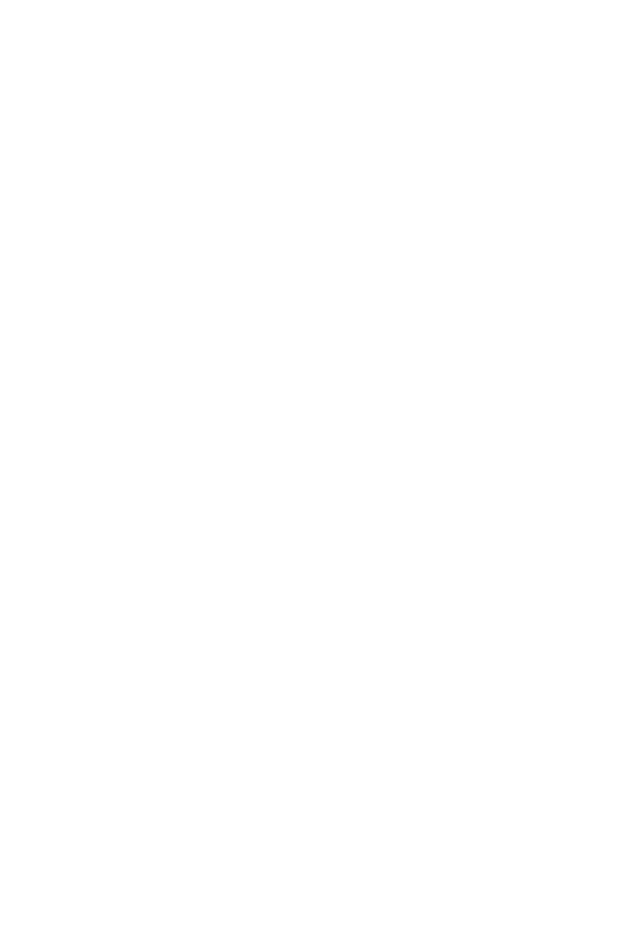
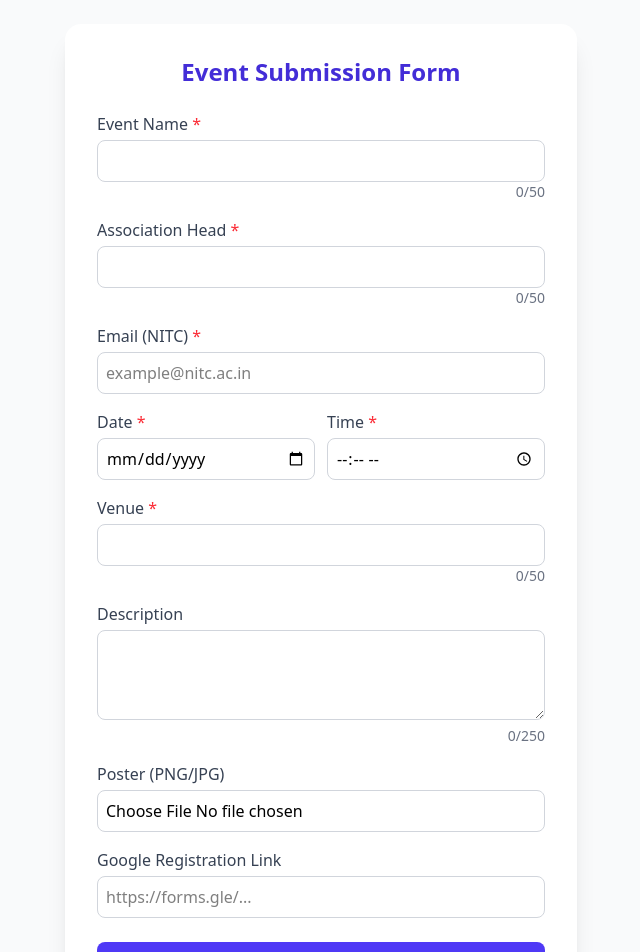
Before and after one commit to ManmayGhosh/NITC_event_board_, a React (Vite) app in the folder client/: page /submit-event in a window 1280 px wide. Before the commit this address had no page. Shown: the top 952 px of the page, without its empty margins (319-959 px from the left). Before the commit the page ends 800 px from the top, so only its background shows below. Built offline with nearby package versions, Linux system fonts and the light colour scheme.

Commit message:
event form UI done

```diff
--- /dev/null
+++ b/client/src/components/EventForm.jsx
@@ -0,0 +1,227 @@
+import React, { useState } from "react";
+
+const EventForm = () => {
+  const [formData, setFormData] = useState({
+    eventName: "",
+    associationHead: "",
+    email: "",
+    date: "",
+    time: "",
+    venue: "",
+    description: "",
+    poster: null,
+    registrationLink: "",
+  });
+
+  const handleChange = (e) => {
+    const { name, value, files } = e.target;
+
+    if (name === "poster") {
+      const file = files[0];
+      if (!file) return;
+
+      const validTypes = ["image/png", "image/jpeg"];
+      if (!validTypes.includes(file.type)) {
+        alert("❌ Only PNG and JPG files are allowed!");
+        e.target.value = "";
+        return;
+      }
+      setFormData((prev) => ({ ...prev, poster: file }));
+    } else {
+      setFormData((prev) => ({ ...prev, [name]: value }));
+    }
+  };
+
+  const handleSubmit = (e) => {
+    e.preventDefault();
+
+    const { eventName, associationHead, email, date, time, venue } = formData;
+
+    // ✅ Mandatory fields validation
+    if (!eventName || !associationHead || !email || !date || !time || !venue) {
+      alert("⚠️ Please fill all mandatory fields (Event Name, Association Head, Email, Date, Time, Venue).");
+      return;
+    }
+
+    // ✅ Validate email format + domain
+    const emailRegex = /^[^\s@]+@[^\s@]+\.[^\s@]+$/;
+    if (!emailRegex.test(email) || !email.endsWith("@nitc.ac.in")) {
+      alert("⚠️ Please enter a valid @nitc.ac.in email address.");
+      return;
+    }
+
+    console.log("✅ Submitted Event:", formData);
+    alert("Event submitted successfully! (Check console for details)");
+  };
+
+  return (
+    <div className="min-h-screen flex justify-center items-center bg-gray-50 p-6">
+      <form
+        onSubmit={handleSubmit}
+        className="bg-white shadow-xl rounded-2xl p-8 w-full max-w-lg"
+      >
+        <h2 className="text-2xl font-bold mb-6 text-center text-indigo-700">
+          Event Submission Form
+        </h2>
+
+        {/* Event Name */}
+        <div className="mb-4">
+          <label className="block text-gray-700 font-medium mb-1">
+            Event Name <span className="text-red-500">*</span>
+          </label>
+          <input
+            type="text"
+            name="eventName"
+            value={formData.eventName}
+            onChange={handleChange}
+            maxLength="50"
+            required
+            className="w-full p-2 border border-gray-300 rounded-lg focus:ring-2 focus:ring-indigo-500"
+          />
+          <p className="text-sm text-gray-500 text-right">
+            {formData.eventName.length}/50
+          </p>
+        </div>
+
+        {/* Association Head */}
+        <div className="mb-4">
+          <label className="block text-gray-700 font-medium mb-1">
+            Association Head <span className="text-red-500">*</span>
+          </label>
+          <input
+            type="text"
+            name="associationHead"
+            value={formData.associationHead}
+            onChange={handleChange}
+            maxLength="50"
+            required
+            className="w-full p-2 border border-gray-300 rounded-lg focus:ring-2 focus:ring-indigo-500"
+          />
+          <p className="text-sm text-gray-500 text-right">
+            {formData.associationHead.length}/50
+          </p>
+        </div>
+
+        {/* Email */}
+        <div className="mb-4">
+          <label className="block text-gray-700 font-medium mb-1">
+            Email (NITC) <span className="text-red-500">*</span>
+          </label>
+          <input
+            type="email"
+            name="email"
+            value={formData.email}
+            onChange={handleChange}
+            placeholder="example@nitc.ac.in"
+            required
+            className="w-full p-2 border border-gray-300 rounded-lg focus:ring-2 focus:ring-indigo-500"
+          />
+        </div>
+
+        {/* Date & Time */}
+        <div className="flex gap-3 mb-4">
+          <div className="flex-1">
+            <label className="block text-gray-700 font-medium mb-1">
+              Date <span className="text-red-500">*</span>
+            </label>
+            <input
+              type="date"
+              name="date"
+              value={formData.date}
+              onChange={handleChange}
+              required
+              className="w-full p-2 border border-gray-300 rounded-lg focus:ring-2 focus:ring-indigo-500"
+            />
+          </div>
+
+          <div className="flex-1">
+            <label className="block text-gray-700 font-medium mb-1">
+              Time <span className="text-red-500">*</span>
+            </label>
+            <input
+              type="time"
+              name="time"
+              value={formData.time}
+              onChange={handleChange}
+              required
+              className="w-full p-2 border border-gray-300 rounded-lg focus:ring-2 focus:ring-indigo-500"
+            />
+          </div>
+        </div>
+
+        {/* Venue */}
+        <div className="mb-4">
+          <label className="block text-gray-700 font-medium mb-1">
+            Venue <span className="text-red-500">*</span>
+          </label>
+          <input
+            type="text"
+            name="venue"
+            value={formData.venue}
+            onChange={handleChange}
+            maxLength="50"
+            required
+            className="w-full p-2 border border-gray-300 rounded-lg focus:ring-2 focus:ring-indigo-500"
+          />
+          <p className="text-sm text-gray-500 text-right">
+            {formData.venue.length}/50
+          </p>
+        </div>
+
+        {/* Description */}
+        <div className="mb-4">
+          <label className="block text-gray-700 font-medium mb-1">Description</label>
+          <textarea
+            name="description"
+            value={formData.description}
+            onChange={handleChange}
+            maxLength="250"
+            rows="3"
+            className="w-full p-2 border border-gray-300 rounded-lg focus:ring-2 focus:ring-indigo-500"
+          />
+          <p className="text-sm text-gray-500 text-right">
+            {formData.description.length}/250
+          </p>
+        </div>
+
+        {/* Poster Upload */}
+        <div className="mb-4">
+          <label className="block text-gray-700 font-medium mb-1">
+            Poster (PNG/JPG)
+          </label>
+          <input
+            type="file"
+            name="poster"
+            accept="image/png, image/jpeg"
+            onChange={handleChange}
+            className="w-full p-2 border border-gray-300 rounded-lg"
+          />
+        </div>
+
+        {/* Registration Link */}
+        <div className="mb-6">
+          <label className="block text-gray-700 font-medium mb-1">
+            Google Registration Link
+          </label>
+          <input
+            type="url"
+            name="registrationLink"
+            value={formData.registrationLink}
+            onChange={handleChange}
+            placeholder="https://forms.gle/..."
+            className="w-full p-2 border border-gray-300 rounded-lg focus:ring-2 focus:ring-indigo-500"
+          />
+        </div>
+
+        <button
+          type="submit"
+          className="w-full bg-indigo-600 hover:bg-indigo-700 text-white py-2 rounded-lg font-semibold transition"
+        >
+          Submit Event
+        </button>
+      </form>
+    </div>
+  );
+};
+
+export default EventForm;
--- a/client/src/main.jsx
+++ b/client/src/main.jsx
@@ -4,6 +4,7 @@
 import SignIn from "./components/auth/SignIn.jsx";
 import GuestView from './components/auth/GuestView.jsx';
 import EventBoard from "./components/EventBoard.jsx";
+import EventForm from "./components/EventForm.jsx";
 import { GoogleOAuthProvider } from "@react-oauth/google";
 import './index.css'
 import App from './App.jsx'
@@ -15,6 +16,7 @@
         <Route path="/" element={<App />} />
         <Route path="/signin" element={<SignIn />} />
         <Route path="/events" element={<EventBoard />} />
+        <Route path="/submit-event" element={<EventForm />} />
       </Routes>
     </BrowserRouter>
   </GoogleOAuthProvider>,
```
